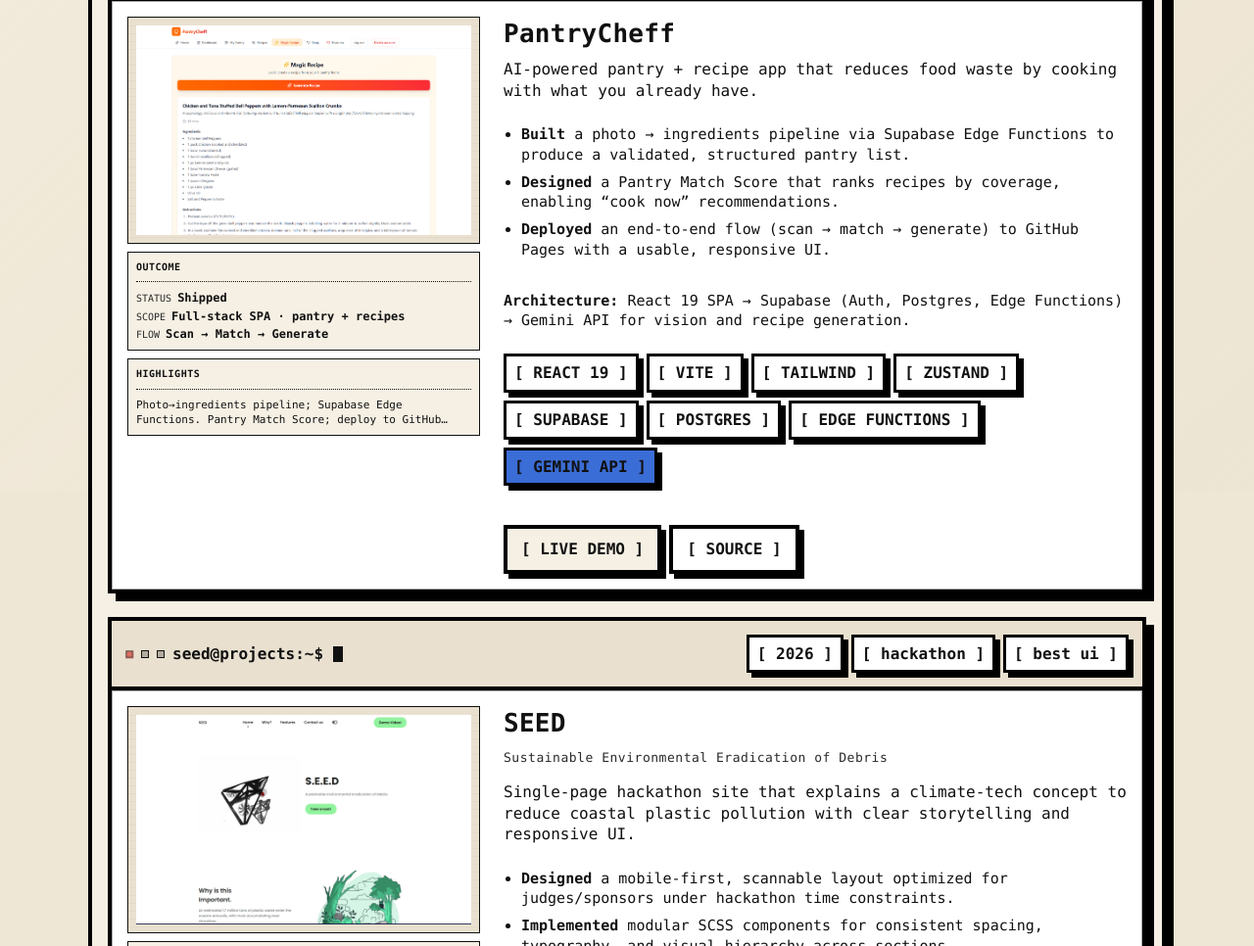
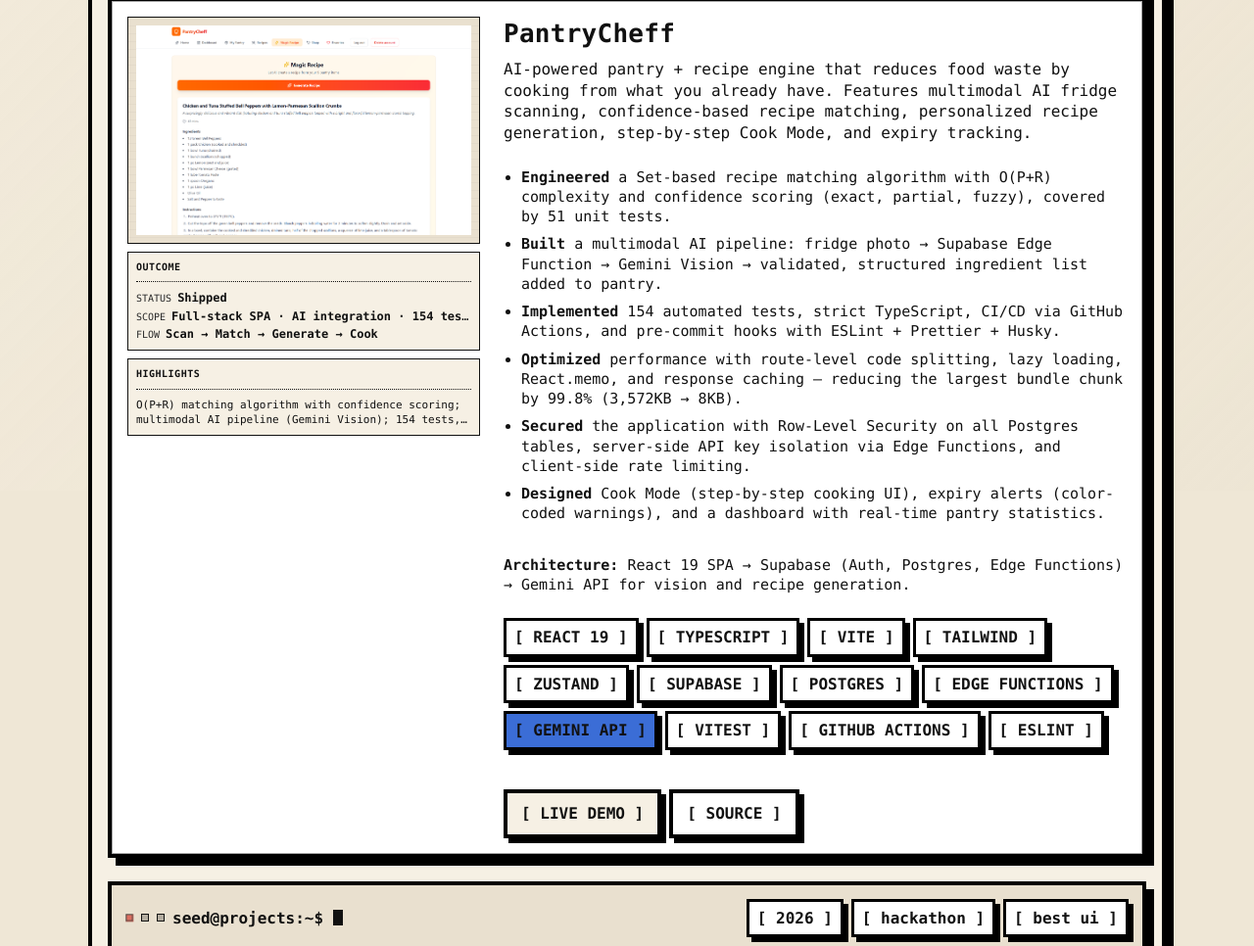
Before and after one commit to Gurehmat/Eportfolio-retro, a plain HTML site: page work.html in a window 1280 px wide. Shown: the part 299-1265 px from the top of the page at 98% size. Drawn offline with Linux system fonts and the light colour scheme.

Commit message:
Enhance content across About, Index, and Work pages by updating project descriptions, improving technical details, and adding new technologies. Refine bullet points for clarity and impact, emphasizing full-stack capabilities and automated testing practices.

```diff
--- a/work.html
+++ b/work.html
@@ -83,24 +83,27 @@ CONTENT: Work / Projects
                                 <div class="dossier_panel_title">OUTCOME</div>
                                 <div class="dossier_outcome_lines">
                                     <div><span class="dossier_k">STATUS</span><span class="dossier_v">Shipped</span></div>
-                                    <div><span class="dossier_k">SCOPE</span><span class="dossier_v">Full-stack SPA · pantry + recipes</span></div>
-                                    <div><span class="dossier_k">FLOW</span><span class="dossier_v">Scan → Match → Generate</span></div>
+                                    <div><span class="dossier_k">SCOPE</span><span class="dossier_v">Full-stack SPA · AI integration · 154 tests</span></div>
+                                    <div><span class="dossier_k">FLOW</span><span class="dossier_v">Scan → Match → Generate → Cook</span></div>
                                 </div>
                             </div>
                             <div class="dossier_panel dossier_highlights">
                                 <div class="dossier_panel_title">HIGHLIGHTS</div>
-                                <p class="dossier_highlights_text">Photo→ingredients pipeline; Supabase Edge Functions. Pantry Match Score; deploy to GitHub Pages.</p>
+                                <p class="dossier_highlights_text">O(P+R) matching algorithm with confidence scoring; multimodal AI pipeline (Gemini Vision); 154 tests, strict TypeScript, CI/CD; 99.8% bundle size reduction; Cook Mode + expiry alerts.</p>
                             </div>
                         </div>
                         <div class="project_content">
                             <h3 class="project_title">PantryCheff</h3>
                             <p class="project_pitch">
-                                AI-powered pantry + recipe app that reduces food waste by cooking with what you already have.
+                                AI-powered pantry + recipe engine that reduces food waste by cooking from what you already have. Features multimodal AI fridge scanning, confidence-based recipe matching, personalized recipe generation, step-by-step Cook Mode, and expiry tracking.
                             </p>
                             <ul class="project_bullets">
-                                <li><strong>Built</strong> a photo → ingredients pipeline via Supabase Edge Functions to produce a validated, structured pantry list.</li>
-                                <li><strong>Designed</strong> a Pantry Match Score that ranks recipes by coverage, enabling “cook now” recommendations.</li>
-                                <li><strong>Deployed</strong> an end-to-end flow (scan → match → generate) to GitHub Pages with a usable, responsive UI.</li>
+                                <li><strong>Engineered</strong> a Set-based recipe matching algorithm with O(P+R) complexity and confidence scoring (exact, partial, fuzzy), covered by 51 unit tests.</li>
+                                <li><strong>Built</strong> a multimodal AI pipeline: fridge photo → Supabase Edge Function → Gemini Vision → validated, structured ingredient list added to pantry.</li>
+                                <li><strong>Implemented</strong> 154 automated tests, strict TypeScript, CI/CD via GitHub Actions, and pre-commit hooks with ESLint + Prettier + Husky.</li>
+                                <li><strong>Optimized</strong> performance with route-level code splitting, lazy loading, React.memo, and response caching — reducing the largest bundle chunk by 99.8% (3,572KB → 8KB).</li>
+                                <li><strong>Secured</strong> the application with Row-Level Security on all Postgres tables, server-side API key isolation via Edge Functions, and client-side rate limiting.</li>
+                                <li><strong>Designed</strong> Cook Mode (step-by-step cooking UI), expiry alerts (color-coded warnings), and a dashboard with real-time pantry statistics.</li>
                             </ul>
                             <p class="project_arch">
                                 <span class="meta_k">Architecture:</span> React 19 SPA → Supabase (Auth, Postgres, Edge Functions) → Gemini API for vision and recipe generation.
@@ -108,6 +111,7 @@ CONTENT: Work / Projects
                             <div class="project_stack-row">
                                 <div class="project_stack">
                                     <span class="pill">[ REACT 19 ]</span>
+                                    <span class="pill">[ TYPESCRIPT ]</span>
                                     <span class="pill">[ VITE ]</span>
                                     <span class="pill">[ TAILWIND ]</span>
                                     <span class="pill">[ ZUSTAND ]</span>
@@ -115,6 +119,9 @@ CONTENT: Work / Projects
                                     <span class="pill">[ POSTGRES ]</span>
                                     <span class="pill">[ EDGE FUNCTIONS ]</span>
                                     <span class="pill pill--blue">[ GEMINI API ]</span>
+                                    <span class="pill">[ VITEST ]</span>
+                                    <span class="pill">[ GITHUB ACTIONS ]</span>
+                                    <span class="pill">[ ESLINT ]</span>
                                 </div>
                             </div>
                             <div class="project_actions">
```
Also changed, not shown: about.html (+4 -3 lines), index.html (+6 -2 lines).
